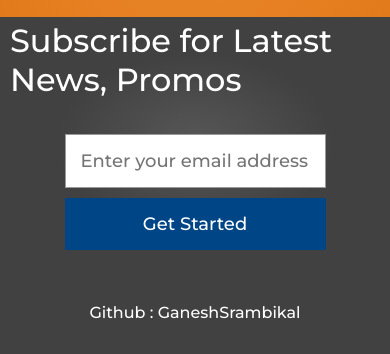
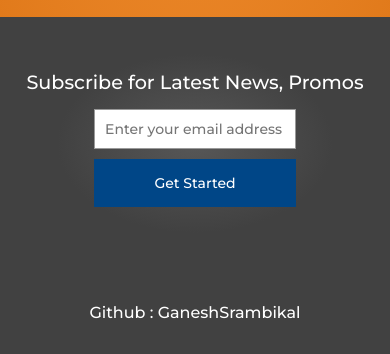
Before and after one commit to GaneshSrambikal/redbull-product-landing, a plain HTML site: page index.html in a window 390 px wide. Shown: the part 2490-2844 px from the top of the page. Drawn offline with Linux system fonts and the light colour scheme.

Commit message:
fixes footer styles

```diff
--- a/index.css
+++ b/index.css
@@ -111,6 +111,7 @@ section{
     flex-direction: column;
     justify-content: center;
     align-items: center;
+    transition: 0.5s ease-in-out;
 }
 .product .product-name{
     margin-top: 5%;
@@ -128,11 +129,13 @@ section{
     height: auto;
     display: flex;
     flex-direction: row;
+    transition: 0.5s ease-in-out;
 }
 .product .product-img img{
     width: 100%;
     height:auto;
     object-fit: cover;
+    transition: 0.5s ease-in-out;
 }
 #video{
     /* margin-top: 50px; */
@@ -250,4 +253,47 @@ footer p a{
         font-size: 1.4em;
 
     }
+    #subscribe h2{
+        font-weight: 400;
+        font-size: 1.2em;
+        margin-bottom: 5px;
+        color: white;
+    }
+    #subscribe #form{
+        max-width: 300px;
+        padding: 5px;
+        display: flex;
+        flex-direction: column;
+        justify-content: space-between;
+        align-items: center;
+    }
+    #subscribe #form input[type='email']{
+        border: 1px solid #999;
+        max-width: 275px;
+        width: 100%;
+        padding: 10px;
+        font-size: 14px;
+        font-family: 'Montserrat';
+        /* font-weight: 200; */
+        margin: 5px;
+
+    }
+    #subscribe form input[type='submit']{
+        border: none;
+        padding: 5px;
+        font-size: 14px;
+        padding: 15px;
+        font-family: 'Montserrat';
+        width: 100%;
+        background: #004687 ;
+        color: white;
+        font-weight: 400;
+        margin: 5px;
+        cursor: pointer;
+    }
+    #subscribe form input[type='submit']:hover{
+        background: white;
+        color: #004687 ;
+        border: 1px solid #004687 ;
+    }
 }
```
